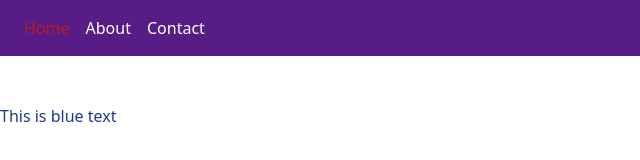
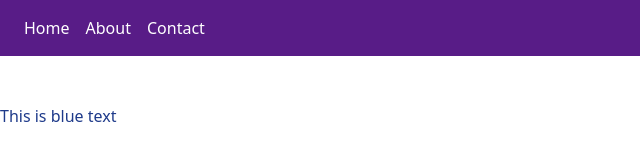
Before and after one commit to aldc5498/tailwindcss, a website: page index.html in a window 1280 px wide. Shown: the full height of the page, 0-640 px from the left. Drawn offline with nearby package versions, Linux system fonts and the light colour scheme.

Commit message:
vite added

```diff
--- a/index.html
+++ b/index.html
@@ -10,7 +10,7 @@
 <body>
     <nav class="px-4 py-4 bg-purple-900 text-white">
         <ul class="flex">
-            <li class="mx-2 cursor-pointer text-red-700">Home</li>
+            <li class="mx-2 cursor-pointer text-white">Home</li>
             <li class="mx-2 cursor-pointer">About</li>
             <li class="mx-2 cursor-pointer">Contact</li>
 
--- a/package.json
+++ b/package.json
@@ -19,6 +19,8 @@
   "devDependencies": {
     "autoprefixer": "^10.4.1",
     "postcss": "^8.4.5",
-    "tailwindcss": "^3.0.8"
+    "tailwindcss": "^3.0.8",
+    "vite": "^2.7.6"
+
   }
 }
```
Also changed, not shown: 1 other file.
